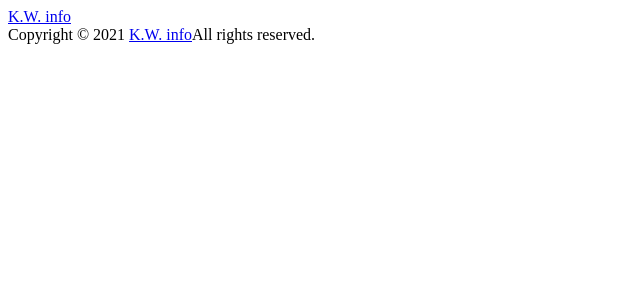
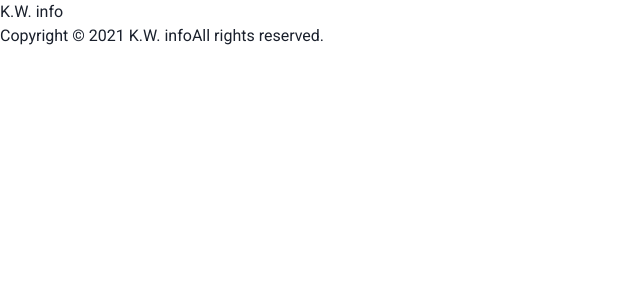
Before and after one commit to waigo001/Blog, a Next.js app: page / in a window 1280 px wide. Shown: the top 300 px of the page, without its empty margins (0-640 px from the left). Built offline with nearby package versions, Linux system fonts and the light colour scheme.

Commit message:
add chakra-uiのprovider等の基本コンポーネント

```diff
--- a/src/pages/_app.tsx
+++ b/src/pages/_app.tsx
@@ -1,8 +1,14 @@
 import React from "react";
+import { ChakraProvider } from "@chakra-ui/react";
 import type { AppProps } from "next/app";
+import theme from "src/styles/theme";
 
 const App: React.VFC<AppProps> = ({ Component, pageProps }) => {
-  return <Component {...pageProps} />;
+  return (
+    <ChakraProvider theme={theme}  portalZIndex={40}>
+      <Component {...pageProps} />
+    </ChakraProvider>
+  );
 };
 
 export default App;
--- a/src/pages/_document.tsx
+++ b/src/pages/_document.tsx
@@ -1,5 +1,7 @@
 import Document, { Head, Html, Main, NextScript } from "next/document";
 import React from "react";
+import { ColorModeScript } from "@chakra-ui/react";
+import theme from "src/styles/theme";
 
 class MyDocument extends Document {
   render() {
@@ -8,11 +10,12 @@ class MyDocument extends Document {
         <Head>
           <link rel="icon" href="/favicon.png" />
           <link
-            href="https://fonts.googleapis.com/css2?family=Josefin+Sans:wght@700&family=Noto+Sans+JP:wght@300;400;500;700&family=Roboto:wght@300;400;500;700&display=swap"
+            href="https://fonts.googleapis.com/css2?family=Noto+Sans+JP:wght@300;400;500;700&family=Roboto:wght@300;400;500;700&display=swap"
             rel="stylesheet"
           />
         </Head>
         <body>
+          <ColorModeScript initialColorMode={theme.config.initialColorMode} />
           <Main />
           <NextScript />
         </body>
--- /dev/null
+++ b/src/styles/theme.ts
@@ -0,0 +1,104 @@
+import { extendTheme } from "@chakra-ui/react";
+
+const theme = extendTheme({
+  fonts: {
+    heading:
+      'Roboto,"Noto Sans JP",-apple-system,"BlinkMacSystemFont","Hiragino Kaku Gothic ProN","Hiragino Sans","Segoe UI","Yu Gothic UI",Meiryo,sans-serif,"Segoe UI Emoji"',
+    body: 'Roboto,"Noto Sans JP",-apple-system,"BlinkMacSystemFont","Hiragino Kaku Gothic ProN","Hiragino Sans","Segoe UI","Yu Gothic UI",Meiryo,sans-serif,"Segoe UI Emoji"',
+    mono: 'SFMono-Regular,Menlo,Monaco,Consolas,"Liberation Mono","Courier New",monospace',
+  },
+  config: {
+    initialColorMode: "light",
+    useSystemColorMode: true,
+  },
+  styles: {
+    global: () => ({
+      body: {
+        textRendering: "optimizeLegibility",
+      },
+      "*, *::before, &::after": {
+        overflowWrap: "break-word",
+      },
+    }),
+  },
+  mdx: {
+    h1: {
+      mt: "2rem",
+      mb: ".25rem",
+      lineHeight: 1.2,
+      fontWeight: "bold",
+      fontSize: "1.875rem",
+    },
+    h2: {
+      mt: "3rem",
+      mb: "0.5rem",
+      lineHeight: 1.3,
+      fontWeight: "semibold",
+      fontSize: "1.5rem",
+      "& + h3": {
+        mt: "1.5rem",
+      },
+    },
+    h3: {
+      mt: "3rem",
+      mb: "0.25rem",
+      lineHeight: 1.25,
+      fontWeight: "semibold",
+      fontSize: "1.25rem",
+    },
+    h4: {
+      mt: "3rem",
+      lineHeight: 1.375,
+      fontWeight: "semibold",
+      fontSize: "1.125rem",
+    },
+    a: {
+      textDecoration: "underline",
+      color: "cyan.500",
+      fontWeight: "semibold",
+      transition: "color 0.15s",
+      transitionTimingFunction: "ease-out",
+      _hover: {
+        color: "cyan.600",
+        textDecoration: "underline",
+      },
+    },
+    p: {
+      mt: "1.25rem",
+      lineHeight: 1.7,
+      "blockquote &": {
+        mt: 0,
+      },
+    },
+    hr: {
+      my: "4rem",
+    },
+    blockquote: {
+      bg: "cyan.100",
+      borderWidth: "1px",
+      borderColor: "cyan.200",
+      rounded: "lg",
+      px: "1.25rem",
+      py: "1rem",
+      my: "1.5rem",
+    },
+    ul: {
+      mt: "1.5rem",
+      ml: "1.25rem",
+      "blockquote &": { mt: 0 },
+      "& > * + *": {
+        mt: "0.25rem",
+      },
+    },
+    code: {
+      rounded: "sm",
+      px: "1",
+      fontSize: "0.875em",
+      py: "2px",
+      whiteSpace: "nowrap",
+      lineHeight: "normal",
+    },
+  },
+});
+
+export default theme;
```
